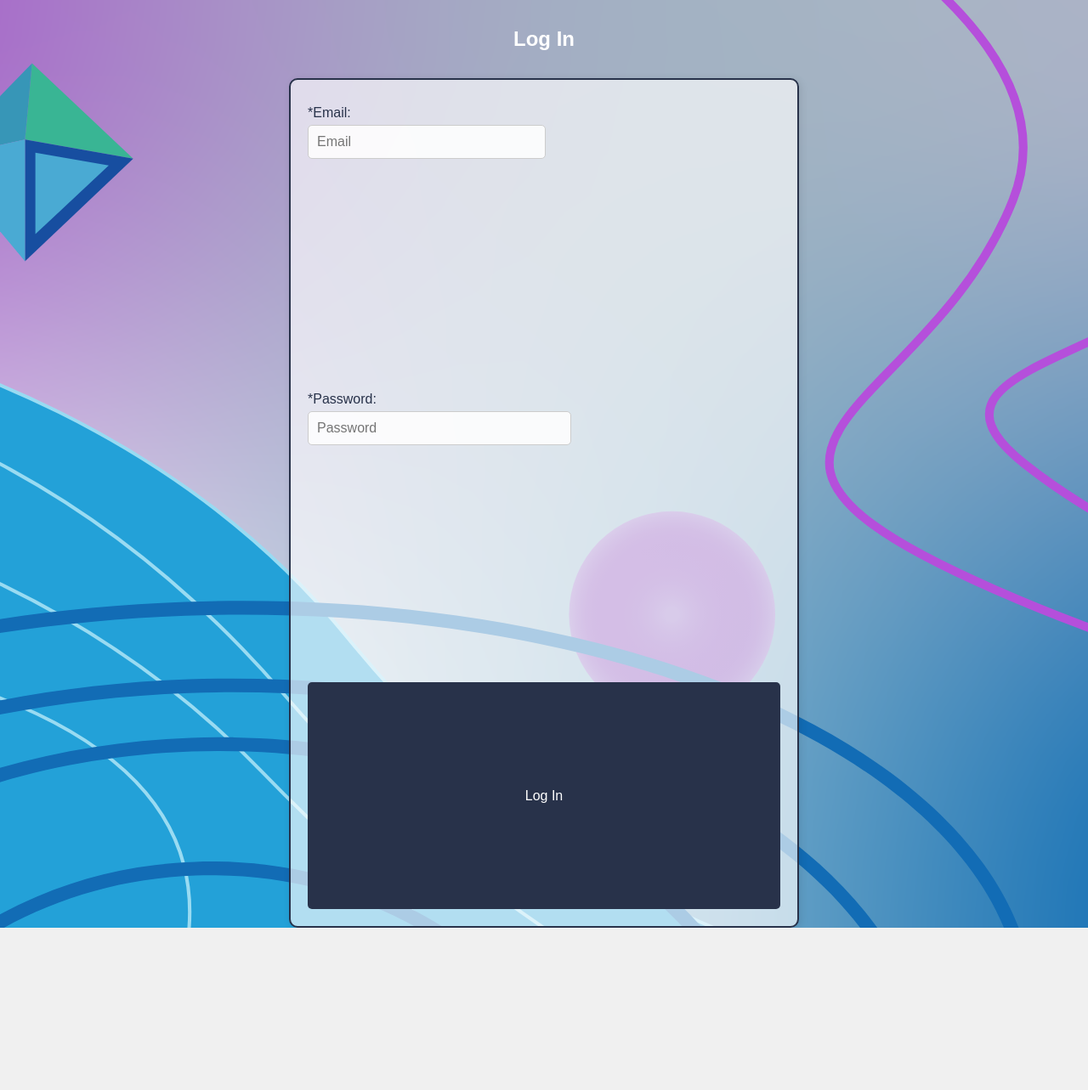
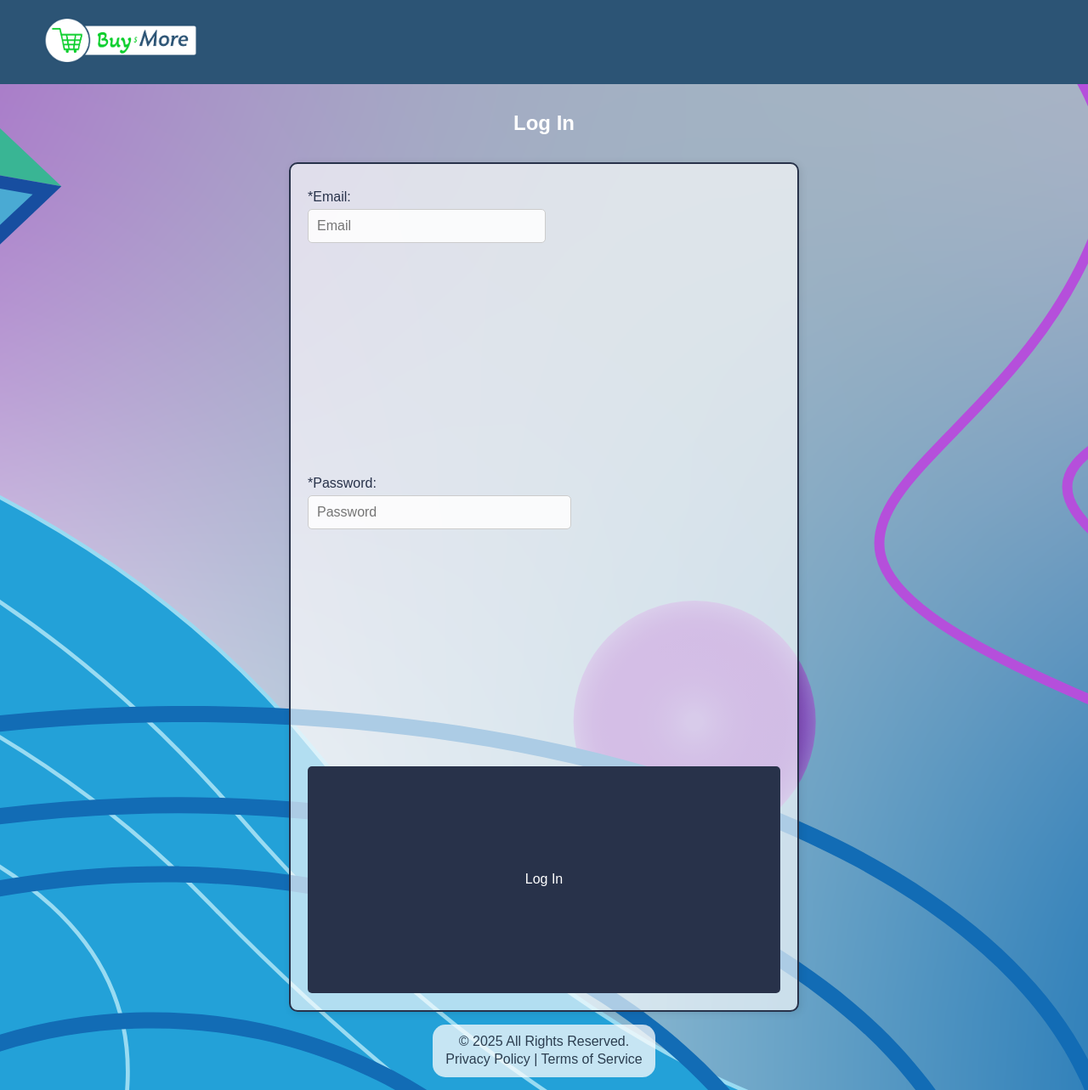
Before and after one commit to Raman9357/match-game, a React (Create React App) app: page /login in a window 1280 px wide. Shown: the whole page at 85% size. Before the commit the page ends 1092 px from the top, so only its background shows below. Built offline with nearby package versions, Linux system fonts and the light colour scheme; a web font is replaced by a local one.

Commit message:
Added components Header and Footer in FormOptions.jsx, LogIn.jsx and SignUp.jsx

```diff
--- a/src/pages/FormOptions.jsx
+++ b/src/pages/FormOptions.jsx
@@ -1,6 +1,8 @@
 import React from "react";
 import { useNavigate } from "react-router-dom";
 import './css/form.css';
+import Header from "../components/header";
+import Footer from "../components/footer";
 
 function FormOptions() {
   const navigate = useNavigate();
@@ -10,6 +12,7 @@ function FormOptions() {
 
   return (
     <div className="form-container">
+      <Header />
       <h2>Welcome! Please choose an option:</h2>
       <div className="button-group">
         <button className="form-options-button" onClick={handleSignUp}>
@@ -19,6 +22,7 @@ function FormOptions() {
           Log In
         </button>
       </div>
+      <Footer />
     </div>
   );
 }
--- a/src/pages/LogIn.jsx
+++ b/src/pages/LogIn.jsx
@@ -1,5 +1,7 @@
 import React, { useState } from 'react';
 import './css/form.css';
+import Header from "../components/header";
+import Footer from "../components/footer";
 
 function LogIn() {
   const [loginData, setLoginData] = useState({ email: "", password: "" });
@@ -47,6 +49,7 @@ function LogIn() {
 
   return (
     <div className="form-container">
+    <Header />
       <h2>Log In</h2>
       <form onSubmit={handleLogin}>
         <label>
@@ -63,6 +66,7 @@ function LogIn() {
 
         <button type="submit" className="submit-button"> Log In </button>
       </form>
+    <Footer />
     </div>
   );
 }
--- a/src/pages/SignUp.jsx
+++ b/src/pages/SignUp.jsx
@@ -1,6 +1,8 @@
 import React, { useState } from 'react';
 import { useNavigate } from 'react-router-dom';
 import './css/form.css';
+import Header from "../components/header";
+import Footer from "../components/footer";
 
 function SignUp() {
     const navigate = useNavigate();
@@ -72,6 +74,7 @@ function SignUp() {
 
     return (
         <div className="form-container">
+            <Header />
             <h2>Sign Up</h2>
             <form onSubmit={handleSubmit}>
                 <label>*First Name:
@@ -213,6 +216,7 @@ function SignUp() {
 
                 <button type="submit">Submit</button>
             </form>
+            <Footer />
         </div>
     );
 }
```
